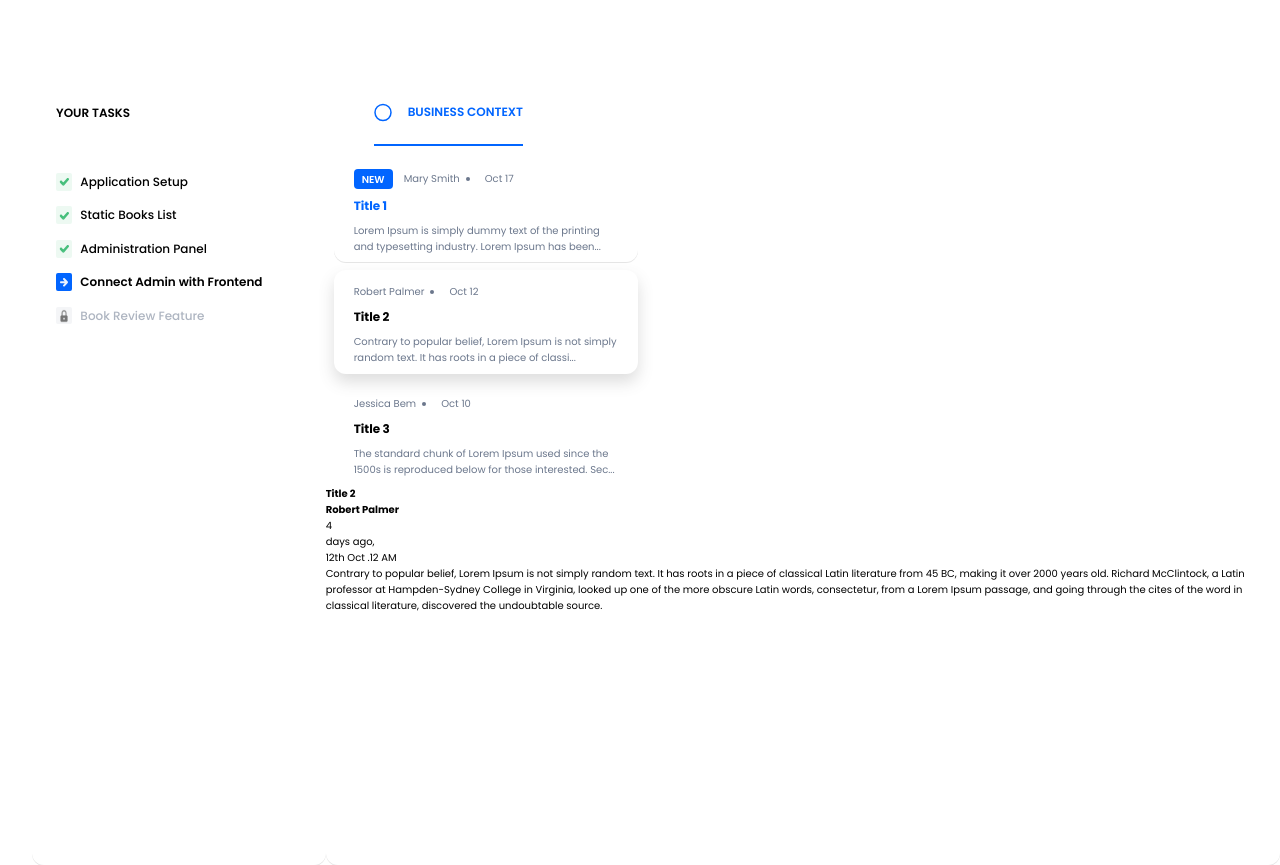
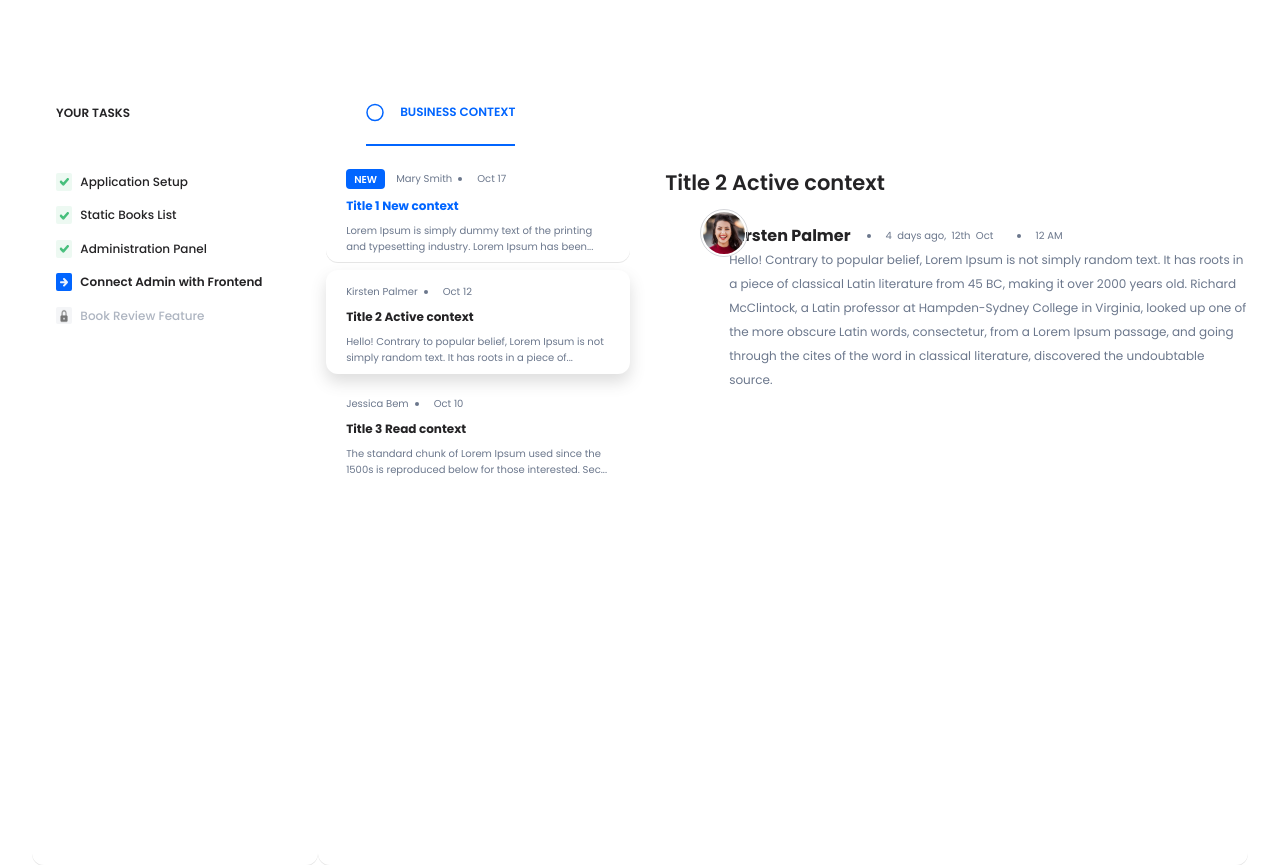
Before and after one commit to JoannaNowPl/junior-front-end-developer-1665850021, a React (Create React App) app: page / in a window 1280 px wide. Built offline with nearby package versions, Linux system fonts and the light colour scheme.

Commit message:
feat: add Business Context content style

```diff
--- a/src/App.css
+++ b/src/App.css
@@ -4,6 +4,7 @@
   padding: 0;
   font-family:"Poppins", sans-serif;
   font-size: 10px;
+  color: #242325;
   --primary-color: #0165FF;
   --secondary-color: #6B778C;
 
--- a/src/components/BusinessContext.css
+++ b/src/components/BusinessContext.css
@@ -4,10 +4,11 @@
   border-radius: 0 0px 12px 12px;
   box-shadow: 0px 1px rgba(0, 0, 0, 0.1);
   margin-top: 80px;
+  margin-right: 32px;
   display: flex;
   flex-direction: column;
 }
-.business-context__header{
+.business-context__header {
   display: flex;
   flex-direction: row;
   align-items: center;
@@ -18,71 +19,72 @@
   margin-bottom: 4px;
 }
 
-.business-context__header-box{
+.business-context__header-box {
   display: flex;
   flex-direction: row;
   align-items: center;
   justify-content: flex-start;
   height: 100%;
   border-bottom: 2px solid var(--primary-color);
-
 }
-.business-context__header-name{
+.business-context__header-name {
   padding-left: 16px;
   color: var(--primary-color);
   font-weight: 600;
   font-size: 1.2rem;
 }
-.business-context__header-icon{
+.business-context__header-icon {
   width: 18px;
   height: 19px;
 }
+.business-context__main-content {
+  display: flex;
+  flex-direction: row;
+}
 
-.business-context__list-item{
+.business-context__list-item {
   list-style: none;
   width: 304px;
   height: 104px;
   padding: 14px 18px 0 20px;
   margin-top: 8px;
   margin-left: 8px;
-
 }
 
-.business-context__list-item--new{
+.business-context__list-item--new {
   border-radius: 0 0px 12px 12px;
   box-shadow: 0px 1px rgba(0, 0, 0, 0.1);
-    padding-top:11px;
+  padding-top: 11px;
 }
-.business-context__list-item--active{
+.business-context__list-item--active {
   border-radius: 12px;
-    box-shadow: 0px 8px 16px  rgba(84, 84, 84, 0.2);
+  box-shadow: 0px 8px 16px rgba(84, 84, 84, 0.2);
 }
 
-
-.business-context__list-item-info-box{
+.business-context__list-item-info-box {
   display: flex;
   flex-direction: row;
   align-items: center;
   justify-content: flex-start;
 }
-.business-context__list-item-info{
+.business-context__list-item-info {
   display: flex;
   flex-direction: row;
   align-items: center;
   justify-content: flex-start;
 }
 
-.business-context__list-item-author{
+.business-context__list-item-author {
   list-style: none;
   padding-right: 20px;
   color: var(--secondary-color);
 }
-.business-context__list-item-date{
-    list-style:disc;
+.business-context__list-item-date {
+  list-style: disc;
   padding: 0 5px;
   color: var(--secondary-color);
 }
-.business-context__list-item-new{
+.business-context__list-item-new {
   height: 20px;
   width: 39px;
   background-color: var(--primary-color);
@@ -93,15 +95,73 @@ margin-left: 8px;
   padding: 3px;
   margin-right: 11px;
 }
-.business-context__list-item-title{
+.business-context__list-item-title {
   font-size: 1.2rem;
   padding: 8px 0;
 }
-.business-context__list-item-title--new{
+.business-context__list-item-title--new {
   color: var(--primary-color);
   font-weight: 700;
 }
 
-.business-context__list-item-abstract{
-    color:var(--secondary-color);
+.business-context__list-item-abstract {
+  color: var(--secondary-color);
 }
+.business-context__article-title {
+  margin-top: 17px;
+  margin-left: 35px;
+}
+.business-context__article-title-text {
+  font-size: 2.1rem;
+  font-weight: 600;
+}
+.business-context__article {
+  margin-left: 99px;
+}
+.business-context__article-header {
+  display: flex;
+  flex-direction: row;
+  align-items: center;
+  margin-top: 25px;
+}
+
+.business-context__article-author {
+  font-size: 1.6rem;
+  width: max-content;
+}
+.business-context__article-info {
+  display: flex;
+  flex-direction: row;
+  padding-left: 30px;
+}
+
+.business-context__article-dot {
+  color: var(--secondary-color);
+}
+.business-context__article-date {
+  color: var(--secondary-color);
+  padding: 0 30px 0 5px;
+  width: 150px;
+  display: flex;
+  flex-direction: row;
+  align-items: center;
+  justify-content: flex-start;
+}
+.business-context__article-date-el {
+  color: var(--secondary-color);
+}
+.business-context__article-text{
+    color: var(--secondary-color);
+    font-size: 1.2rem;
+    line-height: 2.4rem;
+}
+.business-context__article-author-image-box{
+    position:absolute;
+    left:700px;
+}
+.business-context__article-author-image{
+    padding: 2px;
+    border-radius: 25px;
+    border: 1px solid rgba(212, 214, 218, 1);
+
+}
--- a/src/components/BusinessContext.jsx
+++ b/src/components/BusinessContext.jsx
@@ -1,10 +1,11 @@
 import "./BusinessContext.css";
 import circleIcon from "../utils/Circle.svg";
+import authorImg from "../utils/userImg.svg";
 
 export function BusinessContext() {
   const BusinessContexts = [
     {
-      title: "Title 1",
+      title: "Title 1 New context",
       content:
         "Lorem Ipsum is simply dummy text of the printing and typesetting industry. Lorem Ipsum has been the industry's standard dummy text ever since the 1500s, when an unknown printer took a galley of type and scrambled it to make a type specimen book.",
       author: "Mary Smith",
@@ -12,15 +13,15 @@ export function BusinessContext() {
       context_status: "new",
     },
     {
-      title: "Title 2",
+      title: "Title 2 Active context",
       content:
-        "Contrary to popular belief, Lorem Ipsum is not simply random text. It has roots in a piece of classical Latin literature from 45 BC, making it over 2000 years old. Richard McClintock, a Latin professor at Hampden-Sydney College in Virginia, looked up one of the more obscure Latin words, consectetur, from a Lorem Ipsum passage, and going through the cites of the word in classical literature, discovered the undoubtable source.",
-      author: "Robert Palmer",
+        "Hello! Contrary to popular belief, Lorem Ipsum is not simply random text. It has roots in a piece of classical Latin literature from 45 BC, making it over 2000 years old. Richard McClintock, a Latin professor at Hampden-Sydney College in Virginia, looked up one of the more obscure Latin words, consectetur, from a Lorem Ipsum passage, and going through the cites of the word in classical literature, discovered the undoubtable source.",
+      author: "Kirsten Palmer",
       created_at: new Date(2022, 9, 12),
       context_status: "active",
     },
     {
-      title: "Title 3",
+      title: "Title 3 Read context",
       content:
         "The standard chunk of Lorem Ipsum used since the 1500s is reproduced below for those interested. Sections 1.10.32 and 1.10.33 from de Finibus Bonorum et Malorum by Cicero are also reproduced in their exact original form, accompanied by English versions from the 1914 translation by H. Rackham.",
       author: "Jessica Bem",
@@ -38,9 +39,24 @@ export function BusinessContext() {
   };
 
   const renderDaysSpan = (totalDays) => {
-    if (totalDays > 1) return <span>days ago,</span>;
-    else if (totalDays === 1) return <span>day ago,</span>;
-    else return <span>Today,</span>;
+    if (totalDays > 1)
+      return (
+        <span className="business-context__article-date-el">
+          {" "}
+          &nbsp; days ago, &nbsp;
+        </span>
+      );
+    else if (totalDays === 1)
+      return (
+        <span className="business-context__article-date-el">
+          {" "}
+          &nbsp; day ago, &nbsp;
+        </span>
+      );
+    else
+      return (
+        <span className="business-context__article-date-el">Today, &nbsp;</span>
+      );
   };
 
   const renderDayOfMonth = (date) => {
@@ -59,10 +75,22 @@ export function BusinessContext() {
   };
 
   const renderDayEndText = (day) => {
-    if (day === "1" || day === "21" || day === "31") return <span>st</span>;
-    else if (day === "2" || day === "22") return <span>nd</span>;
-    else if (day === "3" || day === "23") return <span>rd</span>;
-    else return <span>th</span>;
+    if (day === "1" || day === "21" || day === "31")
+      return (
+        <span className="business-context__article-date-el">st &nbsp;</span>
+      );
+    else if (day === "2" || day === "22")
+      return (
+        <span className="business-context__article-date-el">nd &nbsp;</span>
+      );
+    else if (day === "3" || day === "23")
+      return (
+        <span className="business-context__article-date-el">rd &nbsp;</span>
+      );
+    else
+      return (
+        <span className="business-context__article-date-el">th &nbsp;</span>
+      );
   };
   return (
     <div className="business-context">
@@ -74,7 +102,7 @@ export function BusinessContext() {
           <h3 className="business-context__header-name">BUSINESS CONTEXT</h3>
         </div>
       </header>
-      <main>
+      <main className="business-context__main-content">
         <nav>
           <ul className="business-context__list">
             {BusinessContexts.map((el) => {
@@ -84,15 +112,22 @@ export function BusinessContext() {
                     <div className="business-context__list-item-info-box">
                       <div className="business-context__list-item-new">NEW</div>
                       <ul className="business-context__list-item-info">
-                        <li className="business-context__list-item-author">{el.author}</li>
-                        <li className="business-context__list-item-date">{`${renderMonth(el.created_at)} ${renderDayOfMonth(
+                        <li className="business-context__list-item-author">
+                          {el.author}
+                        </li>
+                        <li className="business-context__list-item-date">{`${renderMonth(
                           el.created_at
-                        )}`}</li>
+                        )} ${renderDayOfMonth(el.created_at)}`}</li>
                       </ul>
                     </div>
 
-                    <h3 className="business-context__list-item-title business-context__list-item-title--new">{el.title}</h3>
-                    <p className="business-context__list-item-abstract">{`${el.content.substring(0, 95)}...`}</p>
+                    <h3 className="business-context__list-item-title business-context__list-item-title--new">
+                      {el.title}
+                    </h3>
+                    <p className="business-context__list-item-abstract">{`${el.content.substring(
+                      0,
+                      95
+                    )}...`}</p>
                   </li>
                 );
               else if (el.context_status === "active")
@@ -100,15 +135,22 @@ export function BusinessContext() {
                   <li className="business-context__list-item business-context__list-item--active">
                     <div className="business-context__list-item-info-box">
                       <ul className="business-context__list-item-info">
-                        <li className="business-context__list-item-author">{el.author}</li>
-                        <li className="business-context__list-item-date">{`${renderMonth(el.created_at)} ${renderDayOfMonth(
+                        <li className="business-context__list-item-author">
+                          {el.author}
+                        </li>
+                        <li className="business-context__list-item-date">{`${renderMonth(
                           el.created_at
-                        )}`}</li>
+                        )} ${renderDayOfMonth(el.created_at)}`}</li>
                       </ul>
                     </div>
 
-                    <h3 className="business-context__list-item-title">{el.title}</h3>
-                    <p className="business-context__list-item-abstract">{`${el.content.substring(0, 100)}...`}</p>
+                    <h3 className="business-context__list-item-title">
+                      {el.title}
+                    </h3>
+                    <p className="business-context__list-item-abstract">{`${el.content.substring(
+                      0,
+                      100
+                    )}...`}</p>
                   </li>
                 );
               else if (el.context_status === "read")
@@ -116,14 +158,21 @@ export function BusinessContext() {
                   <li className="business-context__list-item">
                     <div className="business-context__list-item-info-box">
                       <ul className="business-context__list-item-info">
-                        <li className="business-context__list-item-author">{el.author}</li>
-                        <li className="business-context__list-item-date">{`${renderMonth(el.created_at)} ${renderDayOfMonth(
+                        <li className="business-context__list-item-author">
+                          {el.author}
+                        </li>
+                        <li className="business-context__list-item-date">{`${renderMonth(
                           el.created_at
-                        )}`}</li>
+                        )} ${renderDayOfMonth(el.created_at)}`}</li>
                       </ul>
                     </div>
-                    <h3 className="business-context__list-item-title">{el.title}</h3>
-                    <p className="business-context__list-item-abstract">{`${el.content.substring(0, 100)}...`}</p>
+                    <h3 className="business-context__list-item-title">
+                      {el.title}
+                    </h3>
+                    <p className="business-context__list-item-abstract">{`${el.content.substring(
+                      0,
+                      100
+                    )}...`}</p>
                   </li>
                 );
               else return <></>;
@@ -135,25 +184,44 @@ export function BusinessContext() {
           if (el.context_status === "active")
             return (
               <article>
-                <header>
-                  <h2>{el.title}</h2>
+                <header className="business-context__article-title">
+                  <h2 className="business-context__article-title-text">
+                    {el.title}
+                  </h2>
                 </header>
-                <section>
-                  <header>
-                    <h3>{el.author}</h3>
-                    {totalDays > 0 ? <p>{totalDays}</p> : <p></p>}
+                <section className="business-context__article">
+                  <header className="business-context__article-header">
+                    <div className="business-context__article-author-image-box"><img src={authorImg} alt="Author" className="business-context__article-author-image"/></div>
+                    <h3 className="business-context__article-author">
+                      {el.author}
+                    </h3>
+
+                    <ul className="business-context__article-info">
+                      <li className="business-context__article-dot">
+                        <div className="business-context__article-date">
+                          {" "}
+                          {totalDays > 0 ? (
+                            <p className="business-context__article-date-el">
+                              {totalDays}
+                            </p>
+                          ) : (
+                            <p></p>
+                          )}
                           {renderDaysSpan(totalDays)}
-                    <div>
-                      <span>
                           {renderDayOfMonth(el.created_at)}
                           {renderDayEndText(renderDayOfMonth(el.created_at))}
                           {` ${renderMonth(el.created_at)} `}
-                      </span>
-                      <span>.</span>
-                      <span>{renderTime(el.created_at)}</span>
                         </div>
+                      </li>
+
+                      <li className="business-context__article-dot">
+                        <div className="business-context__article-date">
+                          {renderTime(el.created_at)}
+                        </div>
+                      </li>
+                    </ul>
                   </header>
-                  <p>{el.content}</p>
+                  <p  className="business-context__article-text">{el.content}</p>
                 </section>
               </article>
             );
```
Also changed, not shown: src/utils/userImg.png (added), src/utils/userImg.svg (added). Lines whose indentation alone changed are shown as unchanged.
